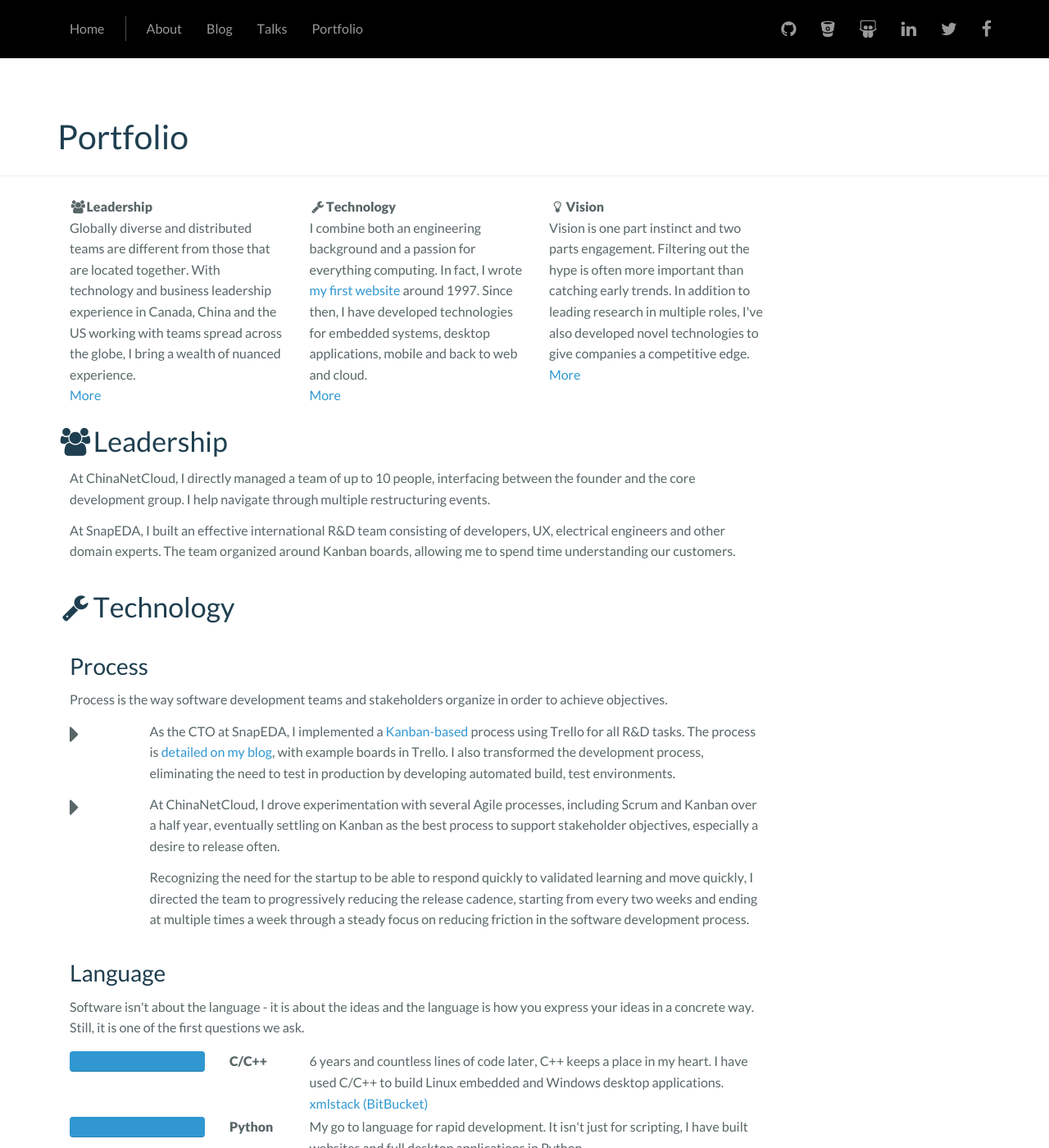
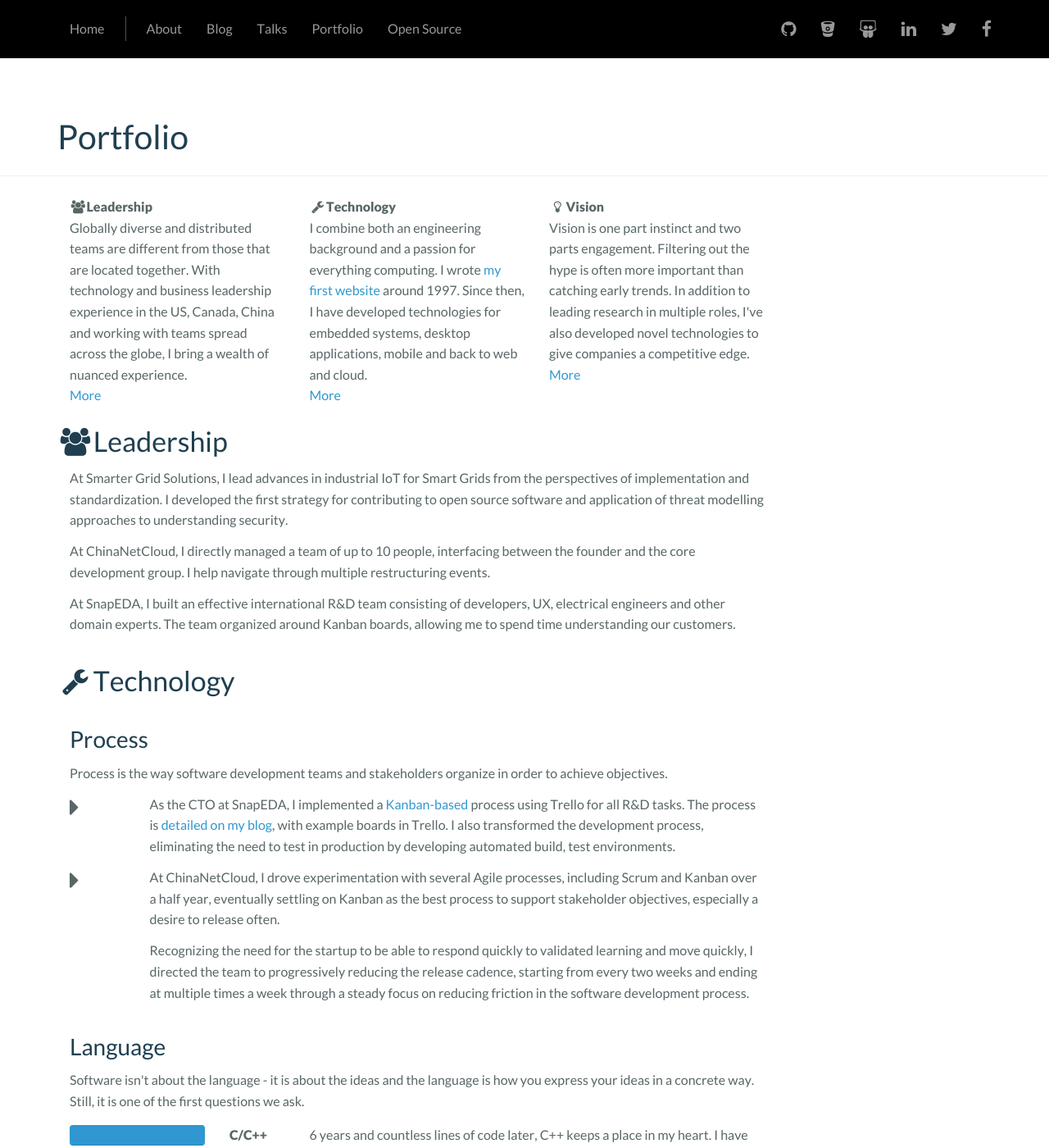
Before and after one commit to garretfick/garretfick.github.io, a Jekyll site: the page built from portfolio/index.html, in a window 1280 px wide and 1400 px high. Shown: the whole window at 82% size. Built offline with Jekyll 4.4.1, drawn with Linux system fonts in a browser that asks for light colours; some of the changed text lies outside the part shown.

Commit message:
Update with information on open source and updates to portfolio

```diff
--- a/_layouts/base.html
+++ b/_layouts/base.html
@@ -40,6 +40,7 @@
                             <li class=""><a href="/blog" title="Read Garret&apos;s blog">Blog</a></li>
                             <li class=""><a href="/talks" title="Explore Garret&apos;s talks">Talks</a></li>
                             <li class=""><a href="/portfolio" title="See Garret&apos;s work history">Portfolio</a></li>
+                            <li class=""><a href="/opensource" title="See Garret&apos;s open source contributions">Open Source</a></li>
                         </ul>
                         <ul class="nav navbar-nav navbar-right">
                             <li><a href="https://github.com/garretfick" title="View Garret&apos;s code on GitHub" rel="me"><span class="fa fa-github fa-lg" aria-hidden="true"></span></a></li>
--- a/portfolio/index.html
+++ b/portfolio/index.html
@@ -7,8 +7,8 @@ title: Portfolio
         <div class="col-md-3">
             <div><i class="fa fa-users fa-fw" aria-hidden="true"></i><strong>Leadership</strong></div>
             <div>Globally diverse and distributed teams are different from those that are
-                located together. With technology and business leadership experience in Canada,
-                China and the US working with teams spread across the globe, I bring a wealth of
+                located together. With technology and business leadership experience in the US, Canada,
+                China and working with teams spread across the globe, I bring a wealth of
                 nuanced experience.
             </div>
             <div><a href="#leadership">More</a></div>
@@ -16,7 +16,7 @@ title: Portfolio
         <div class="col-md-3">
             <div><i class="fa fa-wrench fa-fw" aria-hidden="true"></i><strong>Technology</strong></div>
             <div>I combine both an engineering background and a passion for everything computing.
-                In fact, I wrote <a href="https://web.archive.org/web/20000902183420/http://www.geocities.com:80/CapeCanaveral/Hall/3230/">my first website</a>
+                I wrote <a href="https://web.archive.org/web/20000902183420/http://www.geocities.com:80/CapeCanaveral/Hall/3230/">my first website</a>
                 around 1997. Since then, I have developed technologies for embedded systems,
                 desktop applications, mobile and back to web and cloud.
             </div>
@@ -39,6 +39,12 @@ title: Portfolio
 
     <div class="row">
         <div class="col-md-9">
+            <p>
+                At Smarter Grid Solutions, I lead advances in industrial IoT for Smart Grids
+                from the perspectives of implementation and standardization. I developed the first
+                strategy for contributing to open source software and application of threat modelling
+                approaches to understanding security.
+            </p>
             <p>
                 At ChinaNetCloud, I directly managed a team of up to 10 people, interfacing
                 between the founder and the core development group. I help navigate
```
Also changed, not shown: other parts of portfolio/index.html (+1 -0 lines), _data/languages.yml (+7 -1 lines), opensource/index.html (added, +89 -0 lines).
